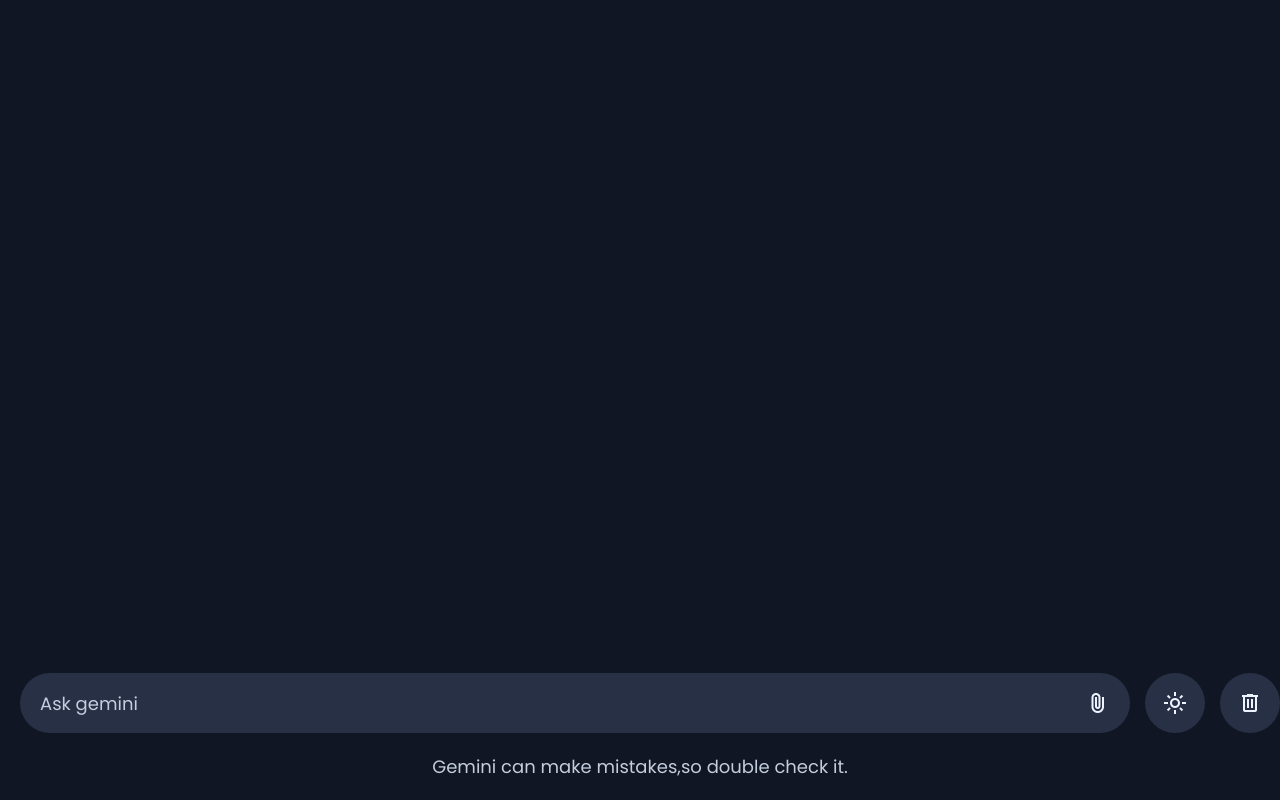
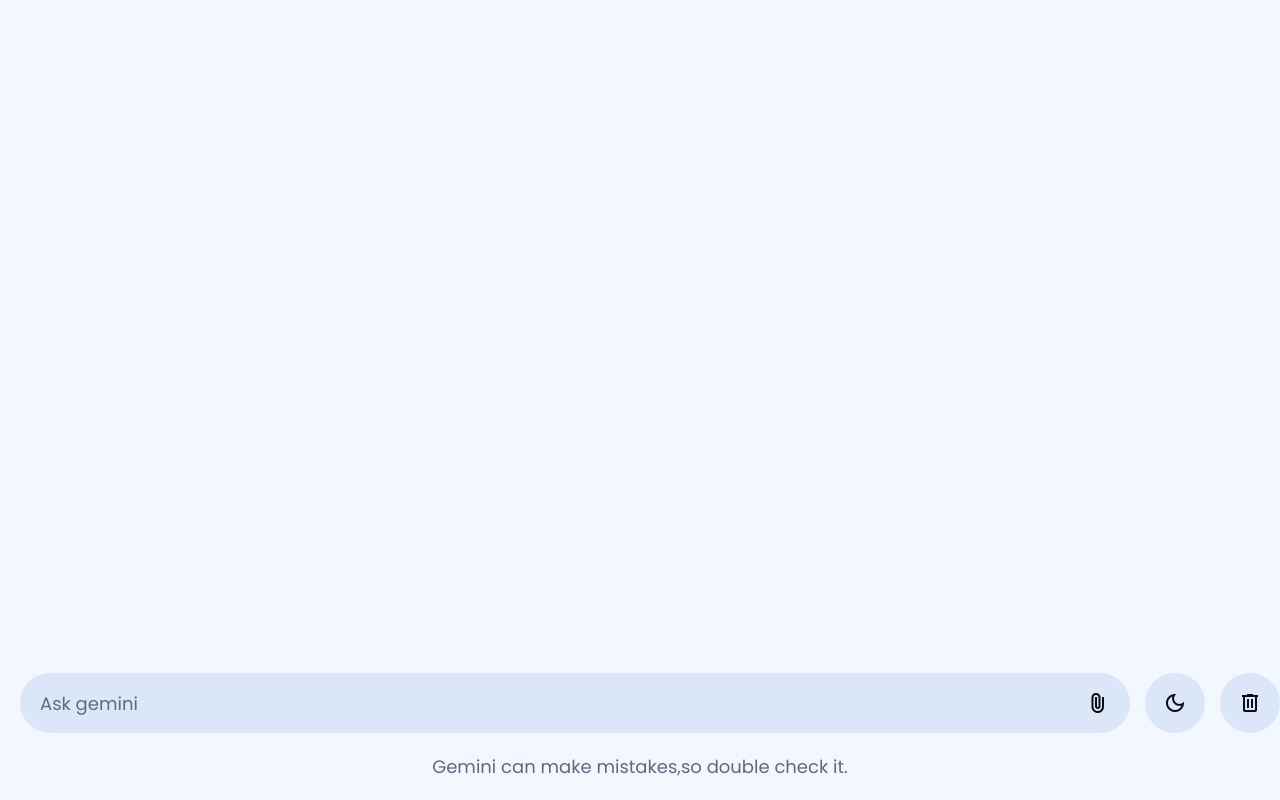
Before and after one commit to varun-web-dev/AskVarunAI, a plain HTML site: page index.html in a window 1280 px wide. Both pictures are taken after a click on the button "light_mode". Drawn offline with nearby package versions, Linux system fonts and the light colour scheme.

Commit message:
toggle dark theme to light theme

```diff
--- a/script.js
+++ b/script.js
@@ -1,6 +1,7 @@
 const promptForm = document.querySelector(".prompt-form");
 const promptInput = document.querySelector(".prompt-input");
 const chatBox = document.querySelector(".chat");
+const toggleBtn = document.querySelector("#theme-toggle-btn");
 
 //Genrating API key from the google ai studio
 const API_KEY = "AIzaSyAMvUzQlvslKsVnGb6MZX3Cy_yzACOZNvs";
@@ -113,4 +114,12 @@
 document.querySelector("#delete-chats-btn").addEventListener("click",() => {
     chatHistory.length = 0;
     chatBox.innerHTML = "";
-})
+});
+
+//toggle dark theme to light theme
+toggleBtn.addEventListener("click", () => {
+    const isLightTheme = document.body.classList.toggle("light-theme");
+
+    //Icon changes after toggling
+    toggleBtn.textContent = isLightTheme ? "dark_mode" : "light_mode"
+});
--- a/style.css
+++ b/style.css
@@ -19,6 +19,16 @@
     --scrollbar-color:#626a75;
 }
 
+body.light-theme{
+    /* light theme color */
+    --text-color: #090c13;
+    --sub-heading-color: #7b8cae;
+    --placeholder-color: #606982;
+    --primary-color: #f3f7ff;
+    --secondary-color: #dce6f9;
+    --secondary-hover-color: #d2ddf2;
+    --scrollbar-color: #a2aac2;
+}
 body{
     color:var(--text-color);
     background: var(--primary-color);
```
